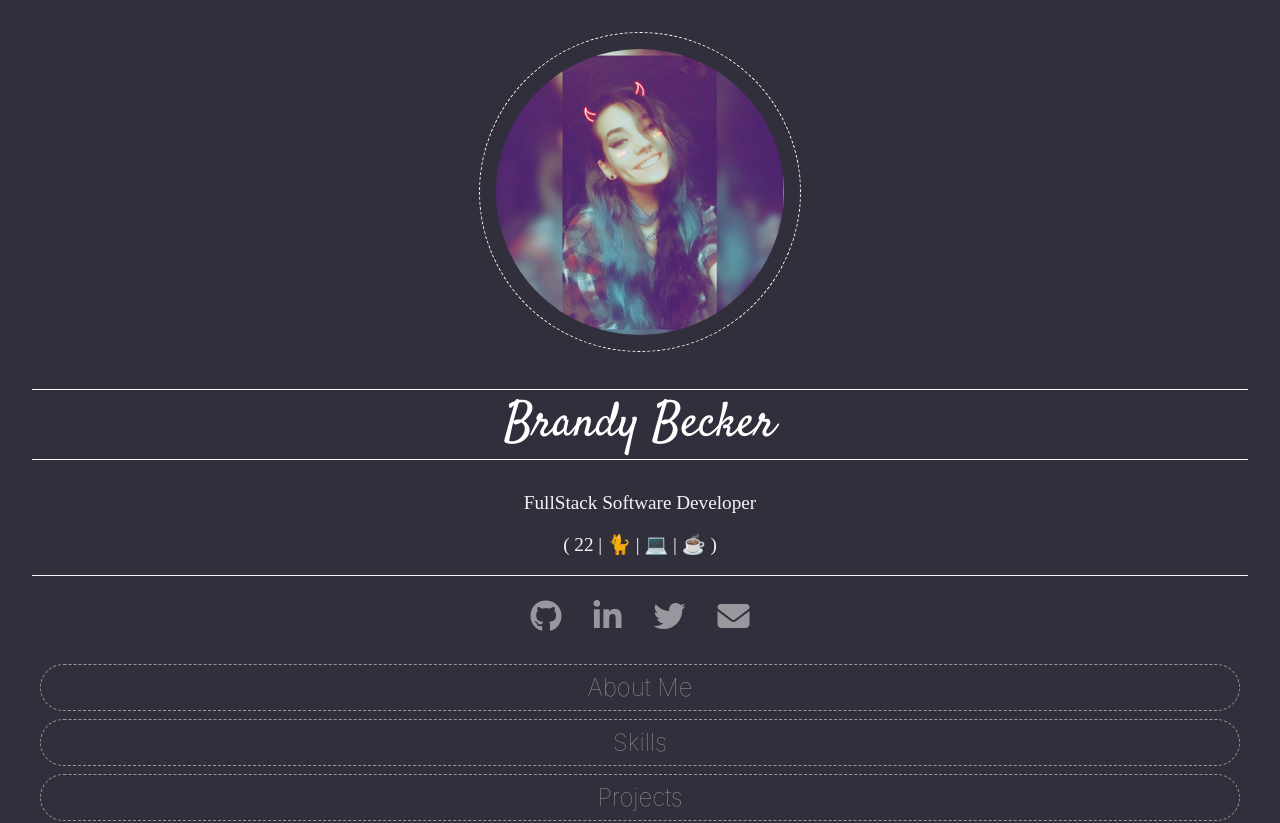
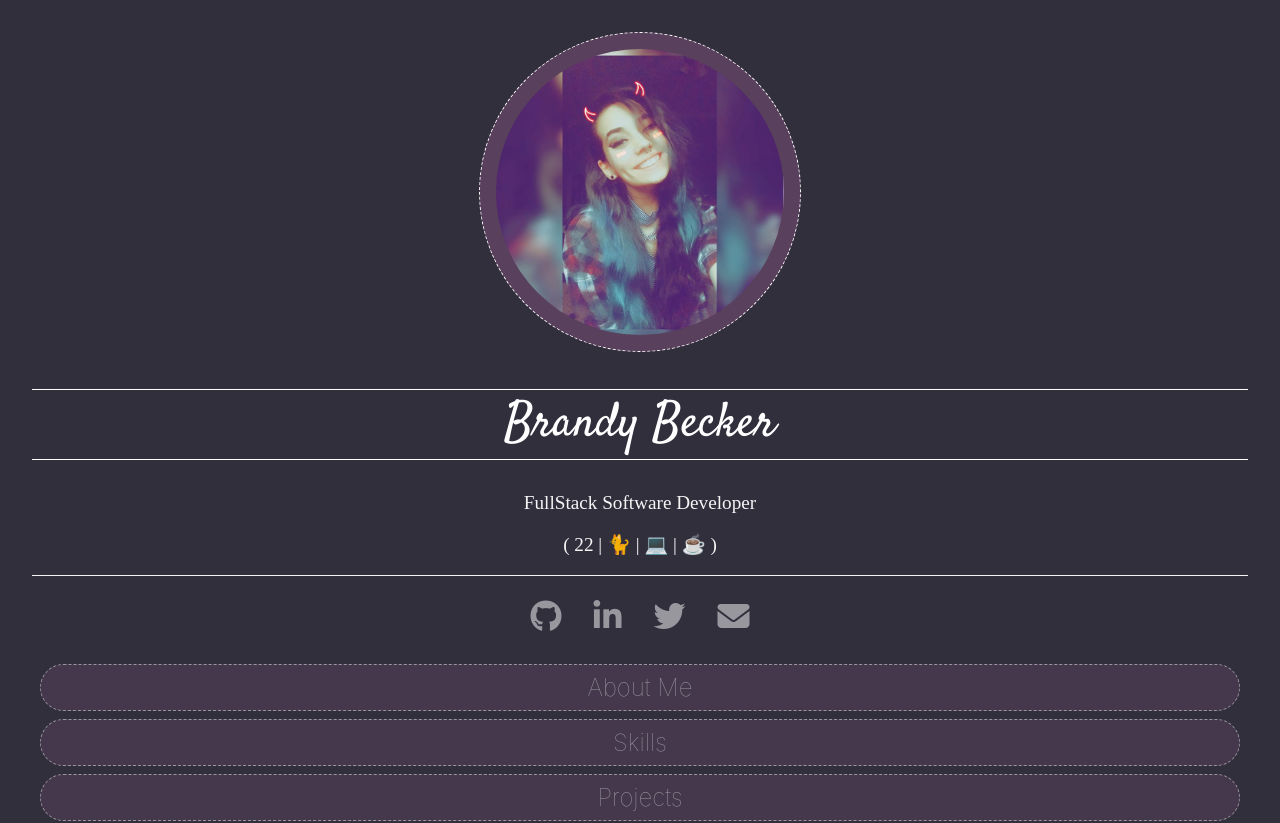
Before and after one commit to BrandyBecker/fsw-portfolio, a React (Create React App) app in the folder portfolio/: page / in a window 1280 px wide. Shown: the top 823 px of the page. Built offline with nearby package versions, Linux system fonts and the light colour scheme; a web font is replaced by a local one.

Commit message:
small styling updates

```diff
--- a/portfolio/src/components/nav/Nav.css
+++ b/portfolio/src/components/nav/Nav.css
@@ -18,6 +18,12 @@
     width: 18rem;
     border: 0.075rem dashed white;
     padding: 1rem;
+    background-color: var(--secondary);
+    transition: 1s;
+}
+.pfp:hover{
+    box-shadow: 0 0 1rem white;
+    transform: scale(1.1);
 }
 .name{
     font-family: 'Satisfy', cursive;
@@ -46,12 +52,14 @@ ul{
     border-radius: 5rem;
     opacity: 0.5;
     transition: 1s;
+    background-color: #59405c;
 }
 .link:hover{
     background-color: var(--secondary);
     font-style: italic;
     border: 0.075rem solid white;
     opacity: 1;
+    box-shadow: 0 0 1rem white;
 }
 .socials{
     padding-top: 0.5rem;
```
